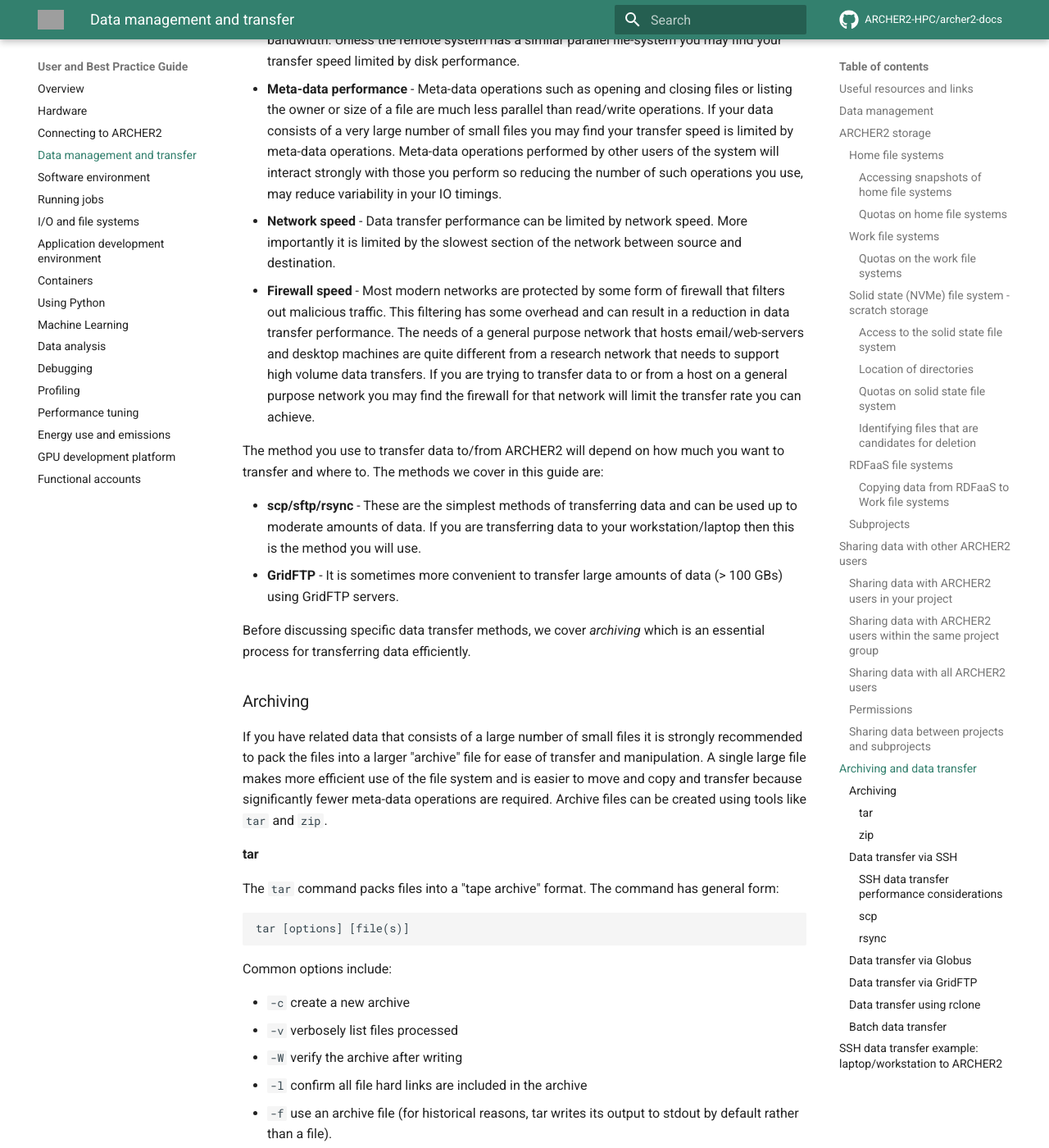
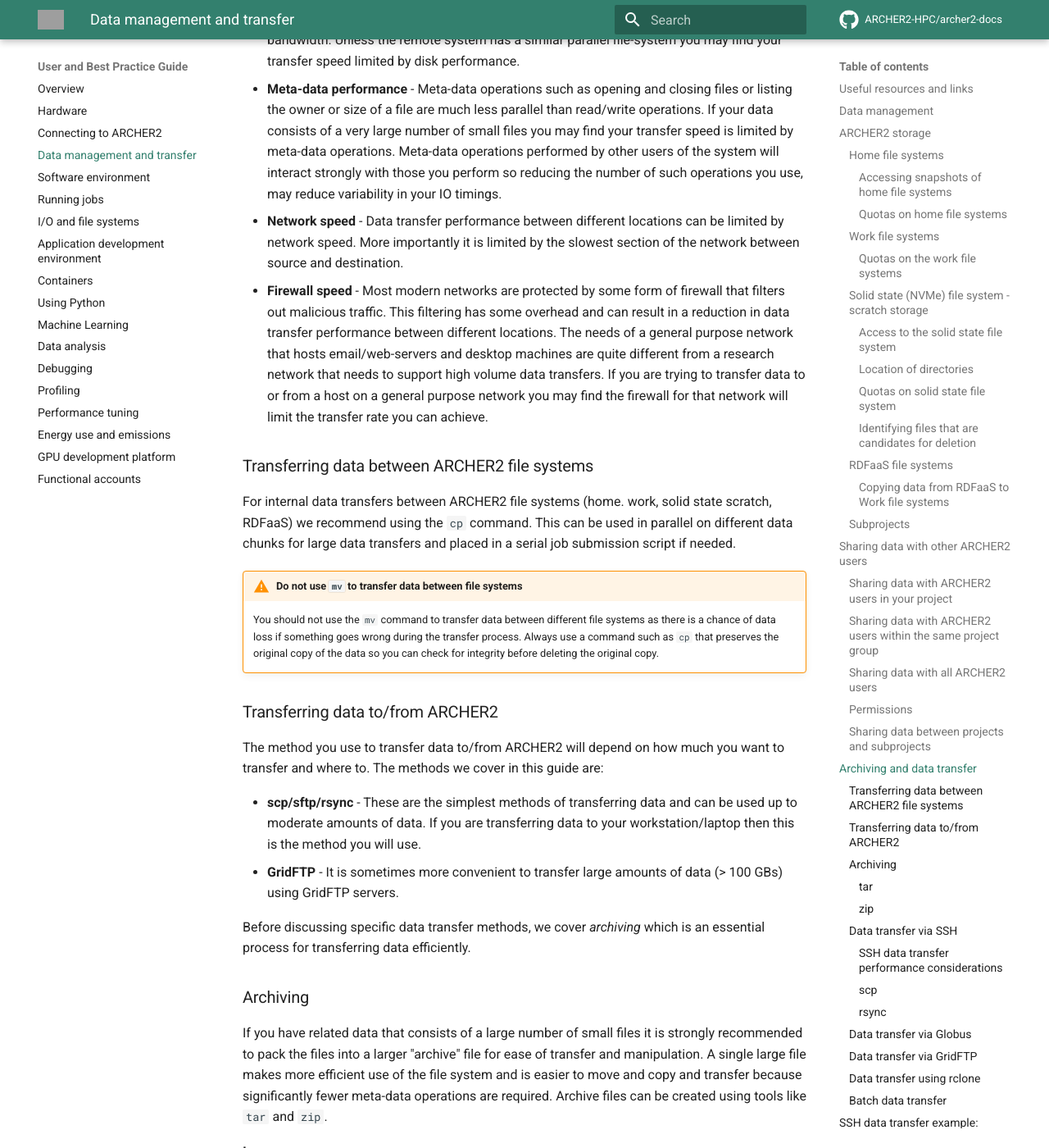
Before and after one commit to ARCHER2-HPC/archer2-docs, an MkDocs documentation site: the page built from docs/user-guide/data.md, in a window 1280 px wide and 1400 px high, scrolled down 11576 px. Shown: the whole window at 82% size. Built offline with MkDocs 1.6.1 and Material for MkDocs 9.7.7, drawn with Linux system fonts in a browser that asks for light colours; comment, search, counter and statistics services are not loaded; grey boxes are pictures that could not be loaded.

Commit message:
Updates data trasfer docs. Closes #634

```diff
--- a/docs/user-guide/data.md
+++ b/docs/user-guide/data.md
@@ -506,18 +506,34 @@
      performed by other users of the system will interact strongly with
      those you perform so reducing the number of such operations you
      use, may reduce variability in your IO timings.
-   - **Network speed** - Data transfer performance can be limited by
+   - **Network speed** - Data transfer performance between different locations can be limited by
      network speed. More importantly it is limited by the slowest
      section of the network between source and destination.
    - **Firewall speed** - Most modern networks are protected by some
      form of firewall that filters out malicious traffic. This
      filtering has some overhead and can result in a reduction in data
-     transfer performance. The needs of a general purpose network that
+     transfer performance between different locations. The needs of a general purpose network that
      hosts email/web-servers and desktop machines are quite different
      from a research network that needs to support high volume data
      transfers. If you are trying to transfer data to or from a host on
      a general purpose network you may find the firewall for that
      network will limit the transfer rate you can achieve.
+
+### Transferring data between ARCHER2 file systems
+
+For internal data transfers between ARCHER2 file systems (home. work, solid state scratch,
+RDFaaS) we recommend using the `cp` command. This can be used in parallel on different
+data chunks for large data transfers and placed in a serial job submission script if needed.
+
+!!! warning "Do not use `mv` to transfer data between file systems"
+    You should not use the `mv` command to transfer data between different file systems
+    as there is a chance of data loss if something goes wrong during the transfer process.
+    Always use a command such as `cp` that preserves the original copy of the data so you
+    can check for integrity before deleting the original copy.
+
+
+
+### Transferring data to/from ARCHER2
 
 The method you use to transfer data to/from ARCHER2 will depend on how
 much you want to transfer and where to. The methods we cover in this
```
